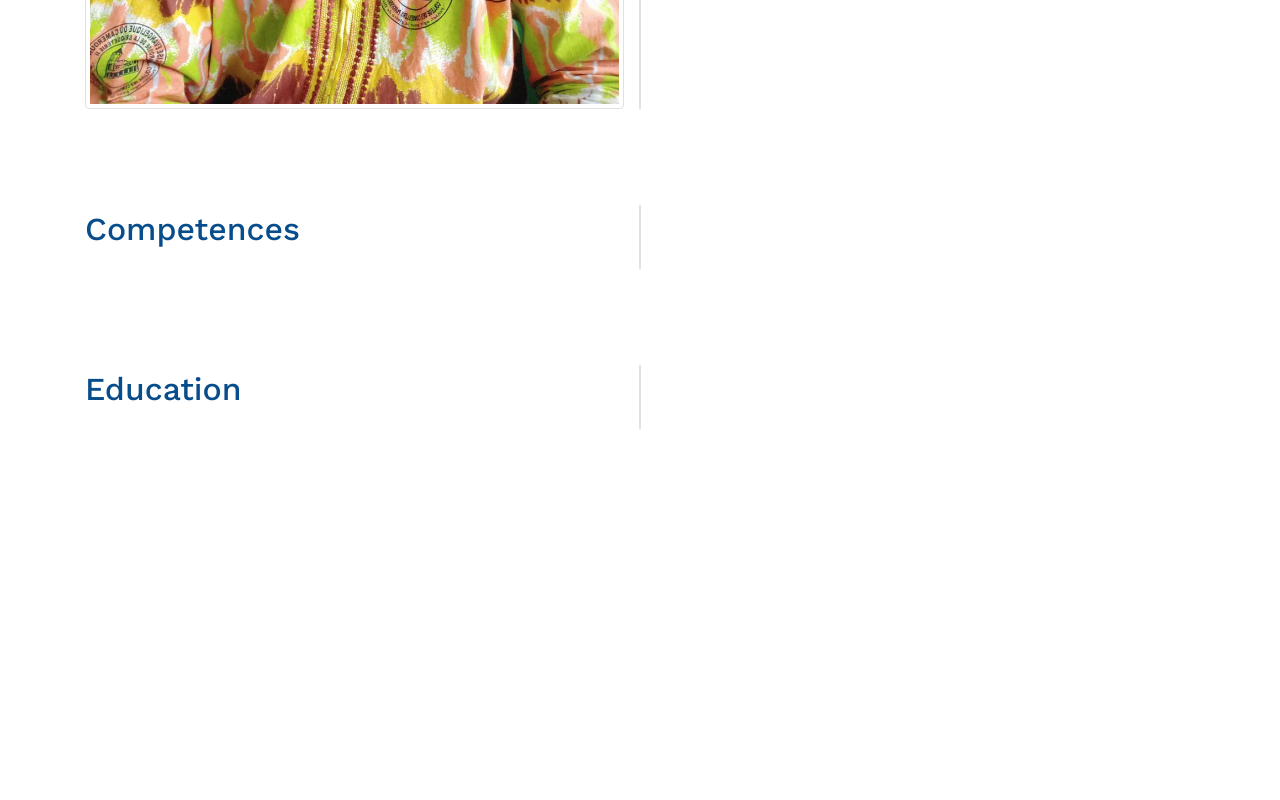
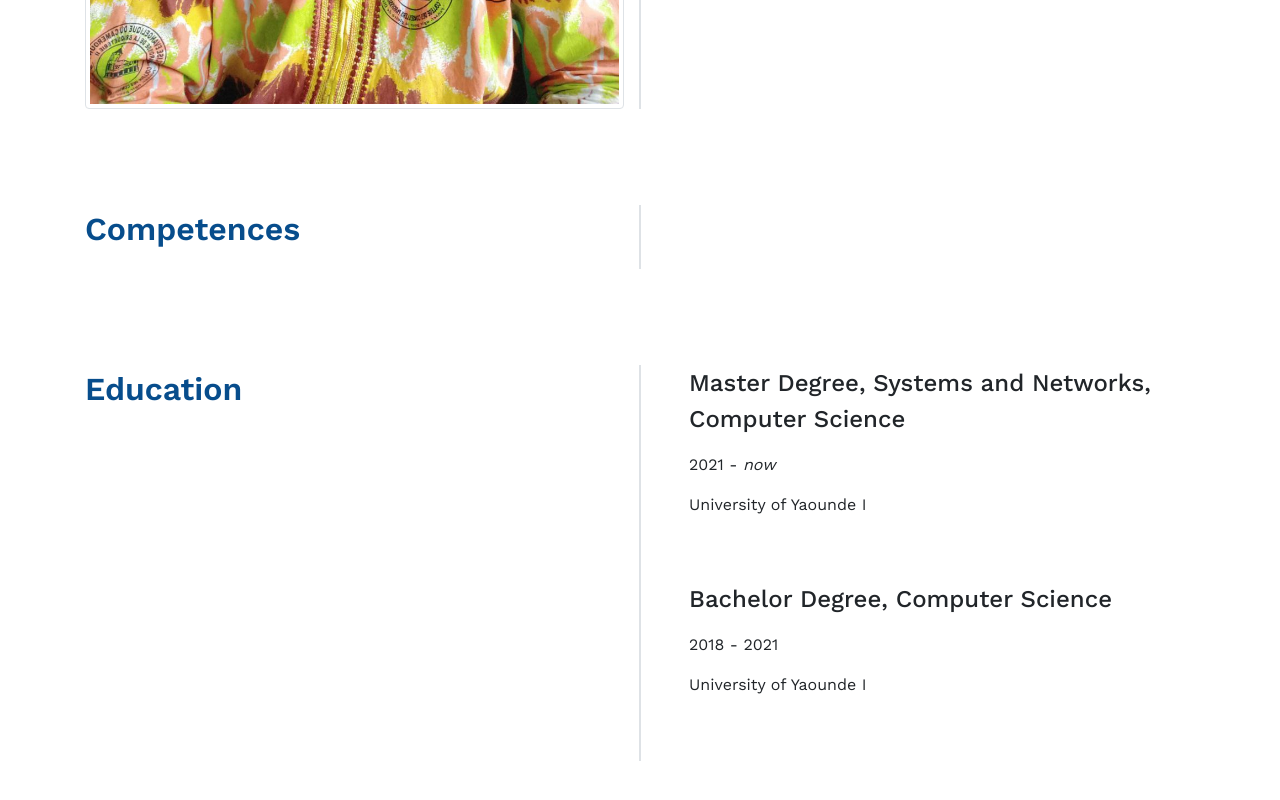
Before and after one commit to JeffNJG/jeffnjg.github.io, a plain HTML site: page index.html in a window 1280 px wide. Shown: the part 980-1780 px from the top of the page. Before the commit the page ends 1457 px from the top, so only its background shows below. Drawn offline with nearby package versions, Linux system fonts and the light colour scheme.

Commit message:
Education section added

```diff
--- a/index.html
+++ b/index.html
@@ -73,7 +73,18 @@
                     <div class="col-md-6 border-right">
                         <p class="section-title">Education</p>
                     </div>
-                    <div class="col-md-6 border-left"></div>
+                    <div class="col-md-6 border-left px-md-5">
+                        <div class="pb-5">
+                            <p class="education-degree">Master Degree, Systems and Networks, Computer Science</p>
+                            <p>2021 - <i>now</i></p>
+                            <p>University of Yaounde I</p>
+                        </div>
+                        <div class="pb-5">
+                            <p class="education-degree">Bachelor Degree, Computer Science</p>
+                            <p>2018 - 2021</p>
+                            <p>University of Yaounde I</p>
+                        </div>
+                    </div>
                 </div>
             </div>
         </section>
--- a/styles/main.css
+++ b/styles/main.css
@@ -15,7 +15,12 @@ header {
 }
 
 .section-title {
-    font-weight: 500;
+    font-weight: 600;
     font-size: 2rem;
     color: #074D8C;
 }
+
+.education-degree {
+    font-weight: 500;
+    font-size: 1.5rem;
+}
```
